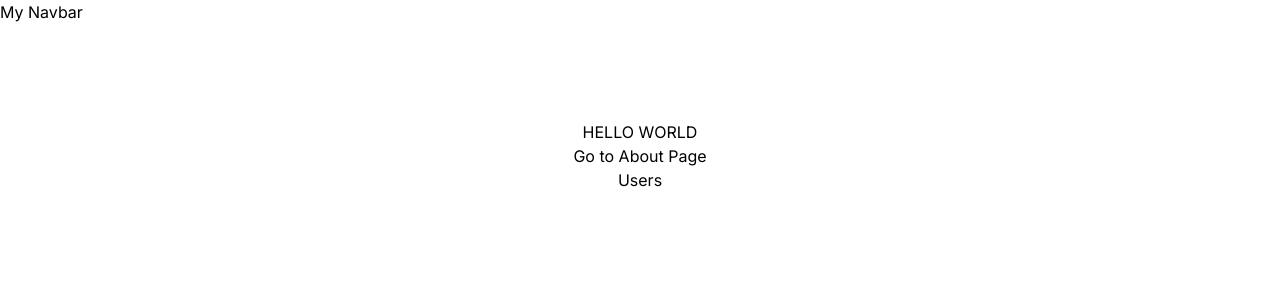
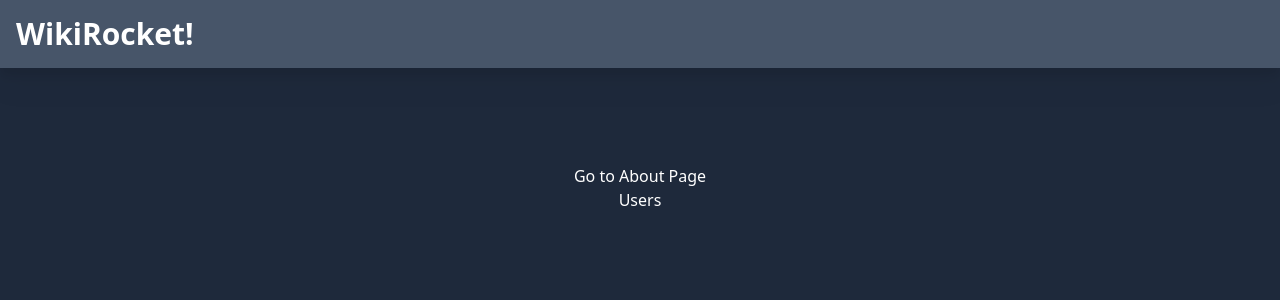
Before and after one commit to ochosteve08/Blog-Next, a Next.js app: page / in a window 1280 px wide. Shown: the top 300 px of the page. Built offline with nearby package versions, Linux system fonts and the light colour scheme.

Commit message:
create navbar component

```diff
--- /dev/null
+++ b/app/components/Navbar.tsx
@@ -0,0 +1,13 @@
+import Link from "next/link"
+
+const Navbar = () => {
+  return (
+    <nav className="bg-slate-600 p-4 flex justify-between flex-col md:flex-row sticky top-0 drop-shadow-xl">
+        <h1 className="text-3xl font-bold text-white grid place-content-center mb-2 md:mb-0">
+            <Link href={'/'}>WikiRocket!</Link>
+        </h1>
+    </nav>
+  )
+}
+
+export default Navbar
--- a/app/globals.css
+++ b/app/globals.css
@@ -1,27 +1,3 @@
 @tailwind base;
 @tailwind components;
 @tailwind utilities;
-
-/* :root {
-  --foreground-rgb: 0, 0, 0;
-  --background-start-rgb: 214, 219, 220;
-  --background-end-rgb: 255, 255, 255;
-} */
-
-@media (prefers-color-scheme: dark) {
-  :root {
-    --foreground-rgb: 255, 255, 255;
-    --background-start-rgb: 0, 0, 0;
-    --background-end-rgb: 0, 0, 0;
-  }
-}
-
-body {
-  color: rgb(var(--foreground-rgb));
-  background: linear-gradient(
-      to bottom,
-      transparent,
-      rgb(var(--background-end-rgb))
-    )
-    rgb(var(--background-start-rgb));
-}
--- a/app/layout.tsx
+++ b/app/layout.tsx
@@ -2,6 +2,7 @@ import "./globals.css";
 import type { Metadata } from "next";
 import { Inter } from "next/font/google";
 import Head from "next/head";
+import Navbar from "./components/Navbar";
 
 const inter = Inter({ subsets: ["latin"] });
 
@@ -20,10 +21,8 @@ export default function RootLayout({
       <Head>
         <link rel="icon" href="./favicon.ico" />
       </Head>
-      <body className={inter.className}>
-        <nav>
-          <h1>My Navbar</h1>
-        </nav>
+      <body className="bg-slate-800 text-white" >
+       <Navbar/>
         {children}
       </body>
     </html>
--- a/app/page.tsx
+++ b/app/page.tsx
@@ -3,7 +3,7 @@ import Link from "next/link";
 export default function Home() {
   return (
     <main className="flex  flex-col items-center justify-between p-24">
-      <h1>HELLO WORLD</h1>
+
       <Link href={"/about"}>Go to About Page</Link>
       <Link href={"/users"}>Users</Link>
 
--- a/app/users/[userId]/page.tsx
+++ b/app/users/[userId]/page.tsx
@@ -1,29 +1,28 @@
-
 import getUser from "@/lib/getUser";
 import getUserPosts from "@/lib/getUserPost";
-import {Suspense} from 'react'
+import { Suspense } from "react";
 import UserPosts from "./components/UserPosts";
 import type { Metadata } from "next";
-
+import Link from "next/link";
 
 type Params = {
-    params: {
-        userId: string,
-    }
-}
+  params: {
+    userId: string;
+  };
+};
 
 export const generateMetadata = async ({
   params: { userId },
-}: Params): Promise <Metadata> => {
-   const userData: Promise<User> = getUser(userId);
-   const user: User = await userData;
-   return {
+}: Params): Promise<Metadata> => {
+  const userData: Promise<User> = getUser(userId);
+  const user: User = await userData;
+  return {
     title: user.name,
-    description: `This is the page of ${user.name}`
-   }
+    description: `This is the page of ${user.name}`,
+  };
 };
 
-const UserPage = async ({params: {userId}}: Params) => {
+const UserPage = async ({ params: { userId } }: Params) => {
   const userData: Promise<User> = getUser(userId);
   const userPostsData: Promise<Post[]> = getUserPosts(userId);
 
@@ -32,13 +31,16 @@ const UserPage = async ({params: {userId}}: Params) => {
 
   return (
     <>
-      <h2 className="font-bold text-2xl">Author:  {user.name}</h2>
+      <Link href="/users">
+        <button>Back to Users List</button>
+      </Link>
+      <h2 className="font-bold text-2xl">Author: {user.name}</h2>
 
       <Suspense fallback={<div>Loading....</div>}>
         <UserPosts promise={userPostsData} />
       </Suspense>
     </>
   );
-}
+};
 
-export default UserPage
+export default UserPage;
```
